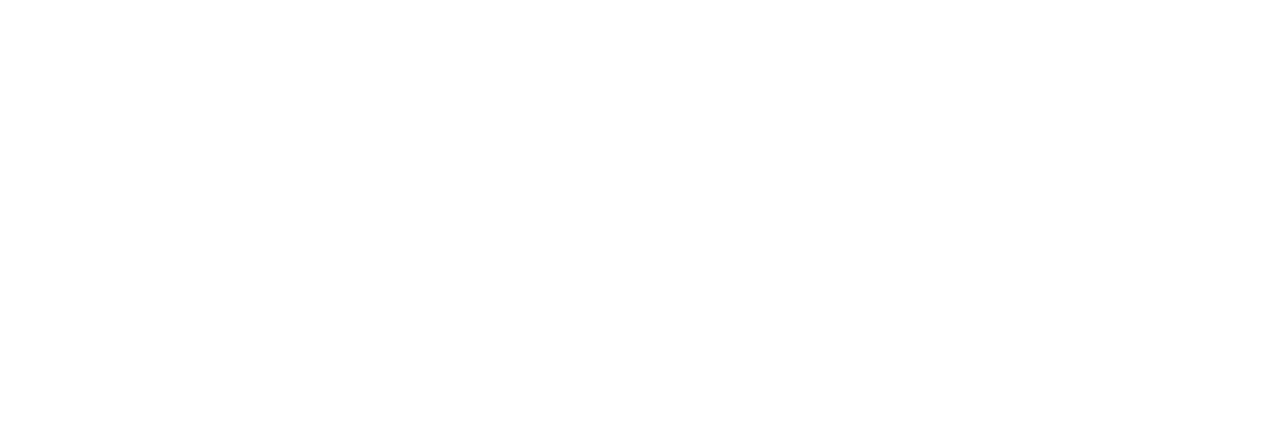
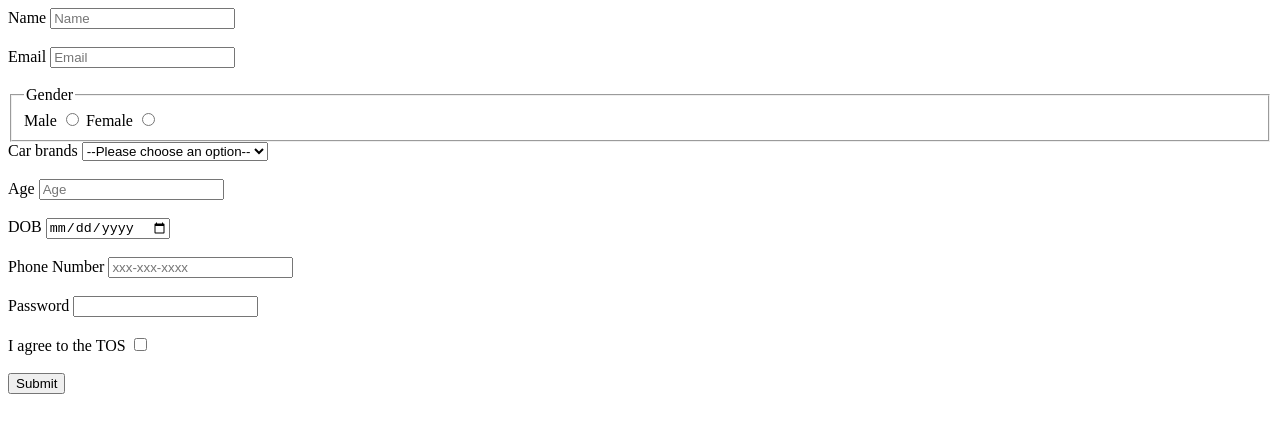
Before and after one commit to acciojob/signup-form-car-ashutoshparve, a website: page main.html in a window 1280 px wide. Drawn offline with Linux system fonts and the light colour scheme.

Commit message:
created a submission

```diff
--- a/main.html
+++ b/main.html
@@ -11,6 +11,60 @@
     <script type="text/javascript" src="./script.js">
 </script>
 
+
+	<form  method="post">
+        <label for="name">Name</label>
+        <input type="text" name="" id="name" placeholder="Name" required>
+        <br><br>
+
+
+        <label for="email">Email</label>
+        <input type="text" id="email" placeholder="Email" required>
+        <br><br>
+
+
+        <fieldset >
+            <legend>Gender</legend>
+            <label for="gender_m" >Male</label>
+            <input type="radio" name="gender" id="gender_m" required>
+            <label for="gender_f">Female</label>
+            <input type="radio" id="gender-f" name="gender" required>
+        </fieldset>
+
+
+        <label for="cars" >Car brands</label>
+        <select name="" id="cars" required>
+            <option value="" disabled selected>--Please choose an option--</option>
+            <option value="bmw">BMW</option>
+            <option value="audi">Audi</option>
+            <option value="benz">BENZ</option>
+        </select>
+        <br><br>
+
+        <label for="age">Age</label>
+        <input type="number" name="NUMBER" id="age" placeholder="Age" required>
+        <br><br>
+
+        <label for="dob">DOB</label>
+        <input type="date" name="dob" id="dob" required>
+        <br><br>
+
+        <label for="tel">Phone Number</label>
+        <input type="Tel" name="" id="tel" placeholder="xxx-xxx-xxxx">
+        <br><br>
+
+        <label for="password">Password</label>
+        <input type="password" name="" id="password" required>
+        <br><br>
+
+
+        <label for="tos">I agree to the TOS</label>
+        <input type="checkbox" name="" id="tos" required>
+        <br><br>
+
+        <button>Submit</button>
+    </form>
+
 </body>
 
 </html>
```
